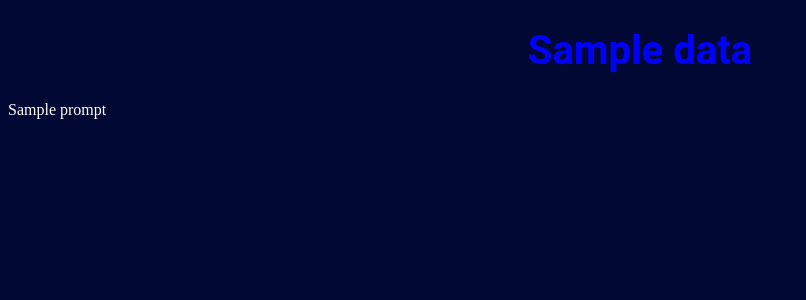
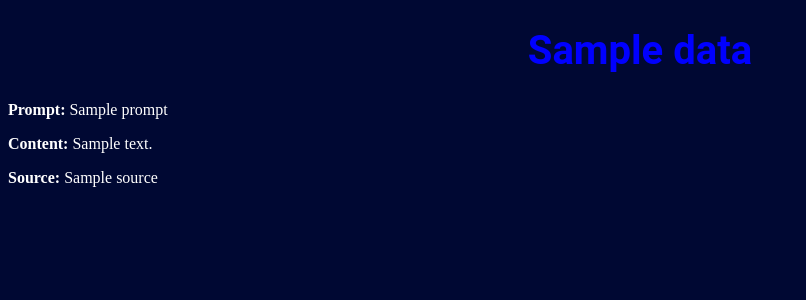
Before and after one commit to PsychoPunkSage/Chronark, a Flask app: template src/frontend/templates/index_page.html in a window 1280 px wide. Shown: the top 300 px of the page, without its empty margins (0-806 px from the left). Run offline with Flask 3, Linux system fonts and the light colour scheme; the template is opened without the code that fills it: most values are stand-ins (such as "Sample title", 1, 10 or a date in 2020); parts of the project's set-up code (start-up, migrations or seed data) failed here and were passed over.

Commit message:
fix::> Inproved  UI

```diff
--- a/src/frontend/templates/index_page.html
+++ b/src/frontend/templates/index_page.html
@@ -11,9 +11,11 @@
   </head>
   <body>
     <div class="container">
-      <h1>{{ data }}</h1>
-      <p>{{ prompt }}</p>
-      <!-- <p><small>Source: {{ source }}</small></p> -->
+      <h1>{{ data.heading }}</h1>
+      <p><strong>Prompt:</strong> {{ prompt }}</p>
+      <!-- <p><strong>Tag:</strong> {{ data.index_tag }}</p> -->
+      <p><strong>Content:</strong> {{ data.content }}</p>
+      <p><strong>Source:</strong> {{ source }}</p>
     </div>
   </body>
 </html>
```
